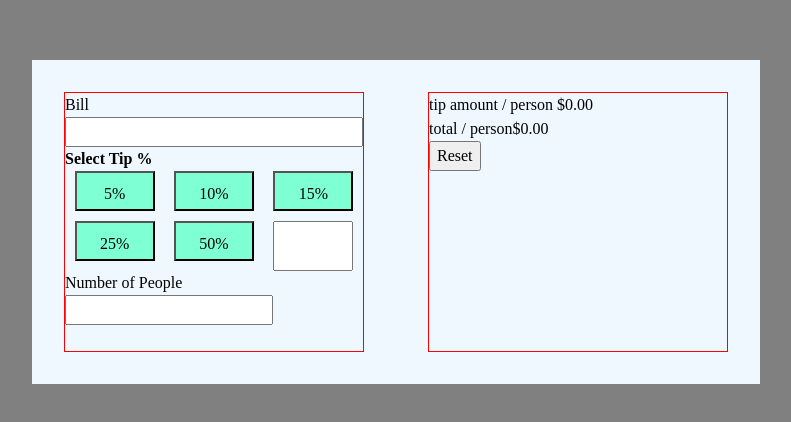
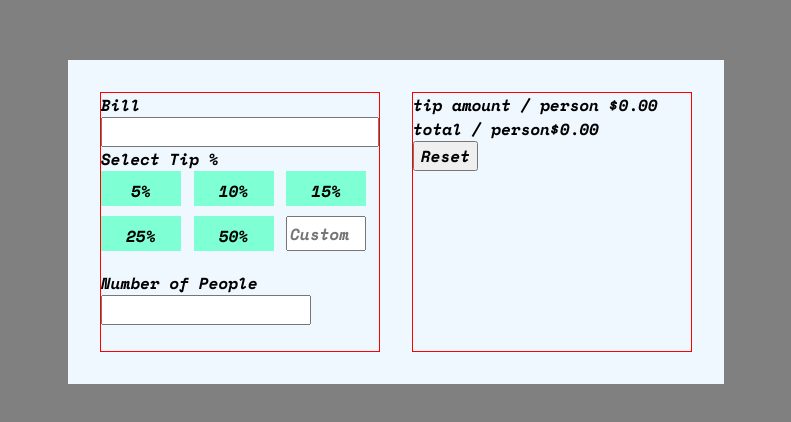
Before and after one commit to Vahe-Sevachyan/Tip-Calculator, a plain HTML site: page index.html in a window 1280 px wide. Shown: the part 178-600 px from the top of the page, without its empty margins (244-1035 px from the left). Drawn offline with nearby package versions, Linux system fonts and the light colour scheme.

Commit message:
updated fonts/fixed display error bug/styled percent buttons

```diff
--- a/index.html
+++ b/index.html
@@ -16,12 +16,17 @@
         </form>
         <h4>Select Tip %</h4>
         <div class="percent-section">
-          <button class="percent-numbers">5%</button>
-          <button class="percent-numbers">10%</button>
-          <button class="percent-numbers">15%</button>
-          <button class="percent-numbers">25%</button>
-          <button class="percent-numbers">50%</button>
-          <input type="number" class="custom-tip" class="percent-numbers" />
+          <div class="percent-numbers">5%</div>
+          <div class="percent-numbers">25%</div>
+          <div class="percent-numbers">10%</div>
+          <div class="percent-numbers">50%</div>
+          <div class="percent-numbers">15%</div>
+          <input
+            type="number"
+            class="custom-tip"
+            placeholder="Custom"
+            class="percent-numbers"
+          />
         </div>
         <form class="num-of-people-container">
           <div>
--- a/script.js
+++ b/script.js
@@ -37,6 +37,11 @@ customTipSelector.addEventListener("keypress", (event) => {
   }
 });
 
+function checkZeroValues() {
+  zeroNumWarningDisplay.innerText = `Cant be zero`;
+  tipPerPersonDisplay.innerText = `0.00`;
+  totalPerPersonDisplay.innerText = `0.00`;
+}
 //calculations for displayed percentages
 function tipAmountPerPerson(percentNum) {
   const billTotal = document.querySelector("#bill-total").value;
@@ -60,13 +65,6 @@ function tipAmountPerPerson(percentNum) {
   }
 }
 
-function checkZeroValues() {
-  zeroNumWarningDisplay.innerText = `Cant be zero`;
-  tipPerPersonDisplay.innerText = `0.00`;
-  totalPerPersonDisplay.innerText = `0.00`;
-  numOfPeople.style.borderColor = "red";
-}
-
 //calculations for custom tip value
 function customPercent(customTip) {
   const billTotal = document.querySelector("#bill-total").value;
--- a/styles/_calculations.scss
+++ b/styles/_calculations.scss
@@ -1,27 +1,44 @@
 .calculations-container {
-  width: 300px;
+  width: 280px;
   height: 260px;
   border: solid red 1px;
-  margin: 2rem;
 }
 #bill-total {
   width: 100%;
 }
+#bill-total:before {
+  content: "$";
+  position: absolute;
+}
 .percent-section {
   display: flex;
-  justify-content: space-around;
-  flex-wrap: wrap;
+  justify-content: flex-start;
+  // justify-content: space-around;
+  // flex-wrap: wrap;
+  flex-flow: column wrap;
+  // align-items: left;
   height: 100px;
+  // margin-left: auto;
 }
 .percent-numbers {
   background-color: aquamarine;
   width: 80px;
-  height: 40px;
+  height: 35px;
   display: flex;
   justify-content: center;
   text-align: center;
   line-height: 40px;
+  margin-bottom: 10px;
 }
 .custom-tip {
   max-width: 80px;
 }
+.custom-tip {
+  height: 35px;
+}
+
+input::-webkit-outer-spin-button,
+input::-webkit-inner-spin-button {
+  -webkit-appearance: none;
+  margin: 0;
+}
--- a/styles/_display.scss
+++ b/styles/_display.scss
@@ -1,9 +1,6 @@
 .display-container {
-  width: 300px;
+  width: 280px;
   height: 260px;
   border: solid red 1px;
-  margin: 2rem;
+  // margin: 2rem;
 }
-.num-people:focus {
-  border-color: red;
-}
--- a/styles/styles.scss
+++ b/styles/styles.scss
@@ -48,14 +48,17 @@ body {
   align-items: center;
   height: 100vh;
   background-color: gray;
+  font-family: "space mono";
 }
 
 .container {
   background-color: aliceblue;
   display: flex;
   justify-content: space-between;
-  min-width: 630px;
+  width: 656px;
   min-height: 300px;
+  padding: 2rem;
 }
 @import "./calculations";
 @import "./display";
+@import url("https://fonts.googleapis.com/css2?family=Space+Mono:ital,wght@1,700&display=swap");
```
Also changed, not shown: styles/styles.css, 1 other file.
